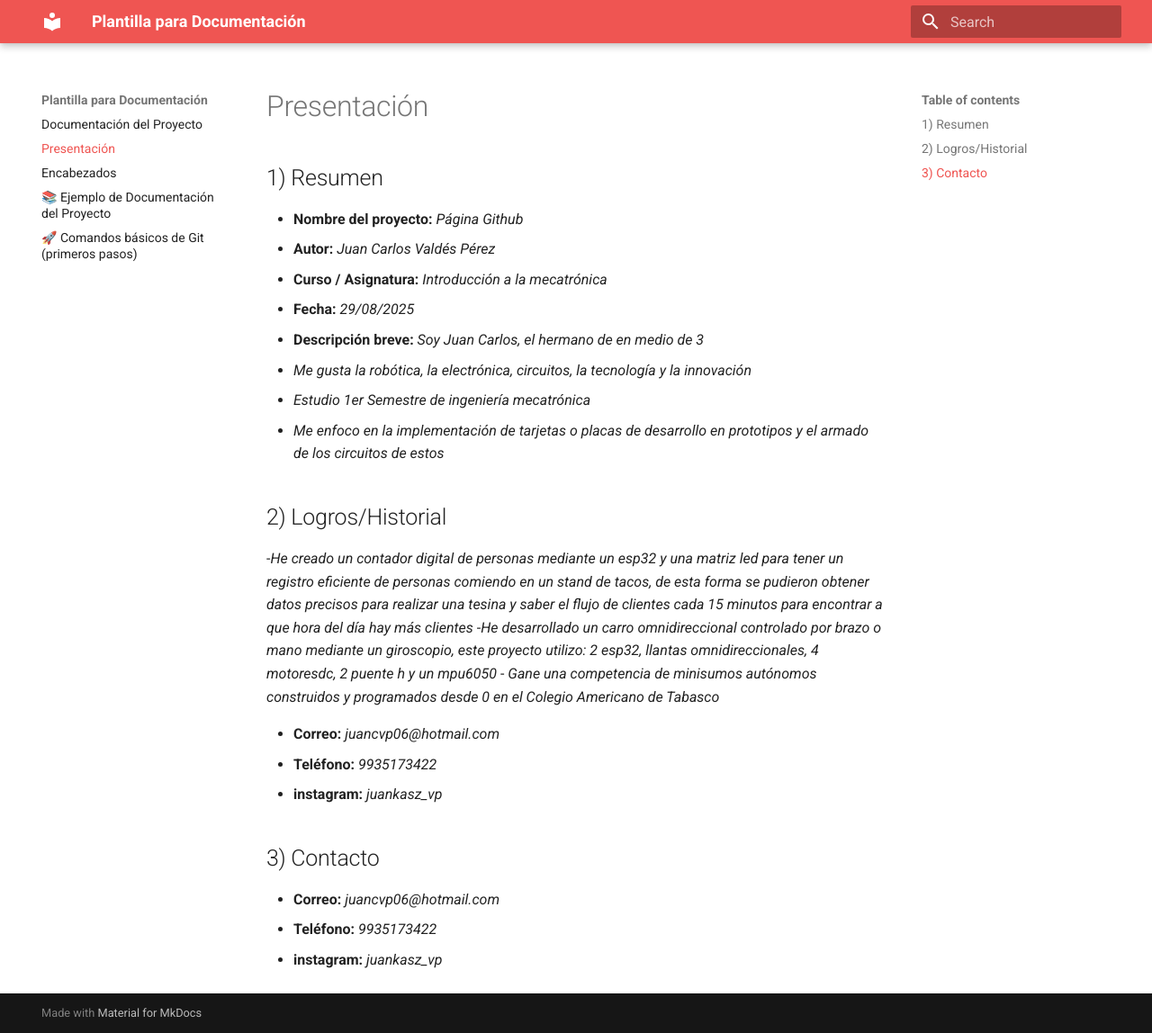
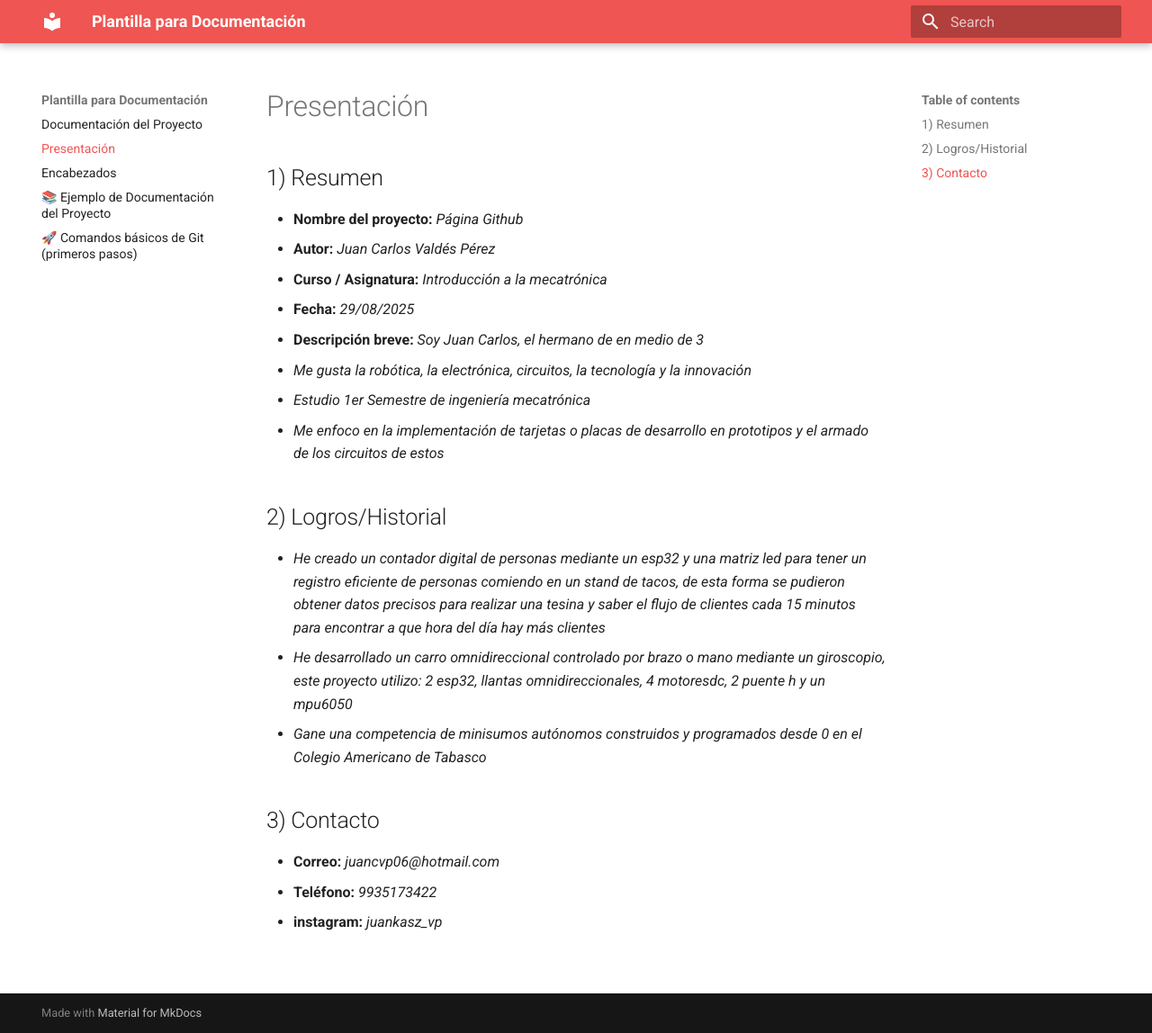
Before and after one commit to Juankashifu/Portafolio-Ibero, an MkDocs documentation site: the page built from docs/Presentación.md, in a window 1280 px wide and 1148 px high. Shown: the whole window at 90% size. Built offline with MkDocs 1.6.1 and Material for MkDocs 9.7.7, drawn with Linux system fonts in a browser that asks for light colours.

Commit message:
Update Presentación.md

```diff
--- a/docs/Presentación.md
+++ b/docs/Presentación.md
@@ -10,13 +10,9 @@
 - _Me enfoco en la implementación de tarjetas o placas de desarrollo en prototipos y el armado de los circuitos de estos_
 
 ## 2) Logros/Historial
--_He creado un contador digital de personas mediante un esp32 y una matriz led para tener un registro eficiente de personas comiendo en un stand de tacos, de esta forma se pudieron obtener datos precisos para realizar una tesina y saber el flujo de clientes cada 15 minutos para encontrar a que hora del día hay más clientes_
--_He desarrollado un carro omnidireccional controlado por brazo o mano mediante un giroscopio, este proyecto utilizo: 2 esp32, llantas omnidireccionales, 4 motoresdc, 2 puente h y un mpu6050_
+- _He creado un contador digital de personas mediante un esp32 y una matriz led para tener un registro eficiente de personas comiendo en un stand de tacos, de esta forma se pudieron obtener datos precisos para realizar una tesina y saber el flujo de clientes cada 15 minutos para encontrar a que hora del día hay más clientes_
+- _He desarrollado un carro omnidireccional controlado por brazo o mano mediante un giroscopio, este proyecto utilizo: 2 esp32, llantas omnidireccionales, 4 motoresdc, 2 puente h y un mpu6050_
 - _Gane una competencia de minisumos autónomos construidos y programados desde 0 en el Colegio Americano de Tabasco_
-
-- **Correo:** _juancvp06@hotmail.com_
-- **Teléfono:** _9935173422_
-- **instagram:** _juankasz_vp_
 
 ## 3) Contacto
 
```
